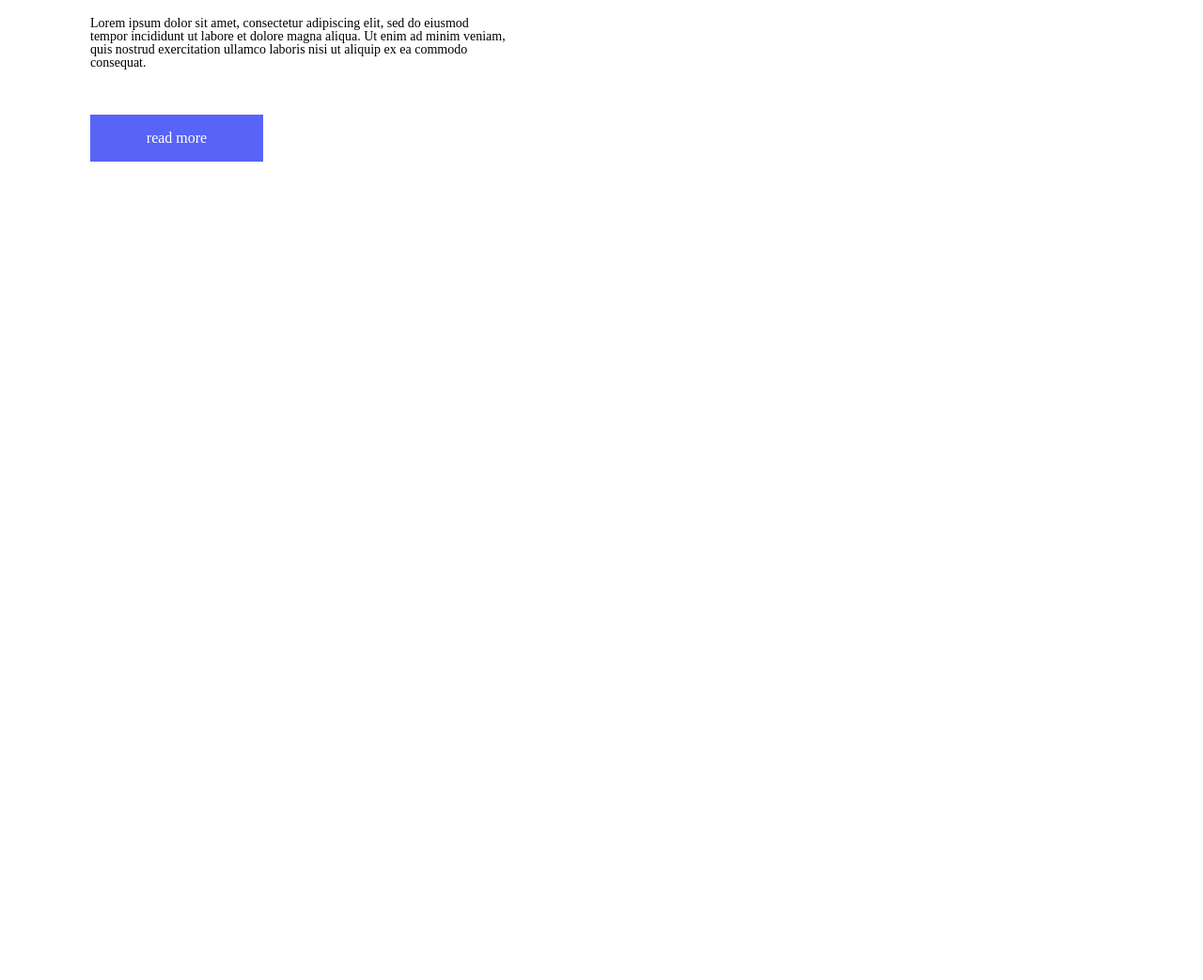
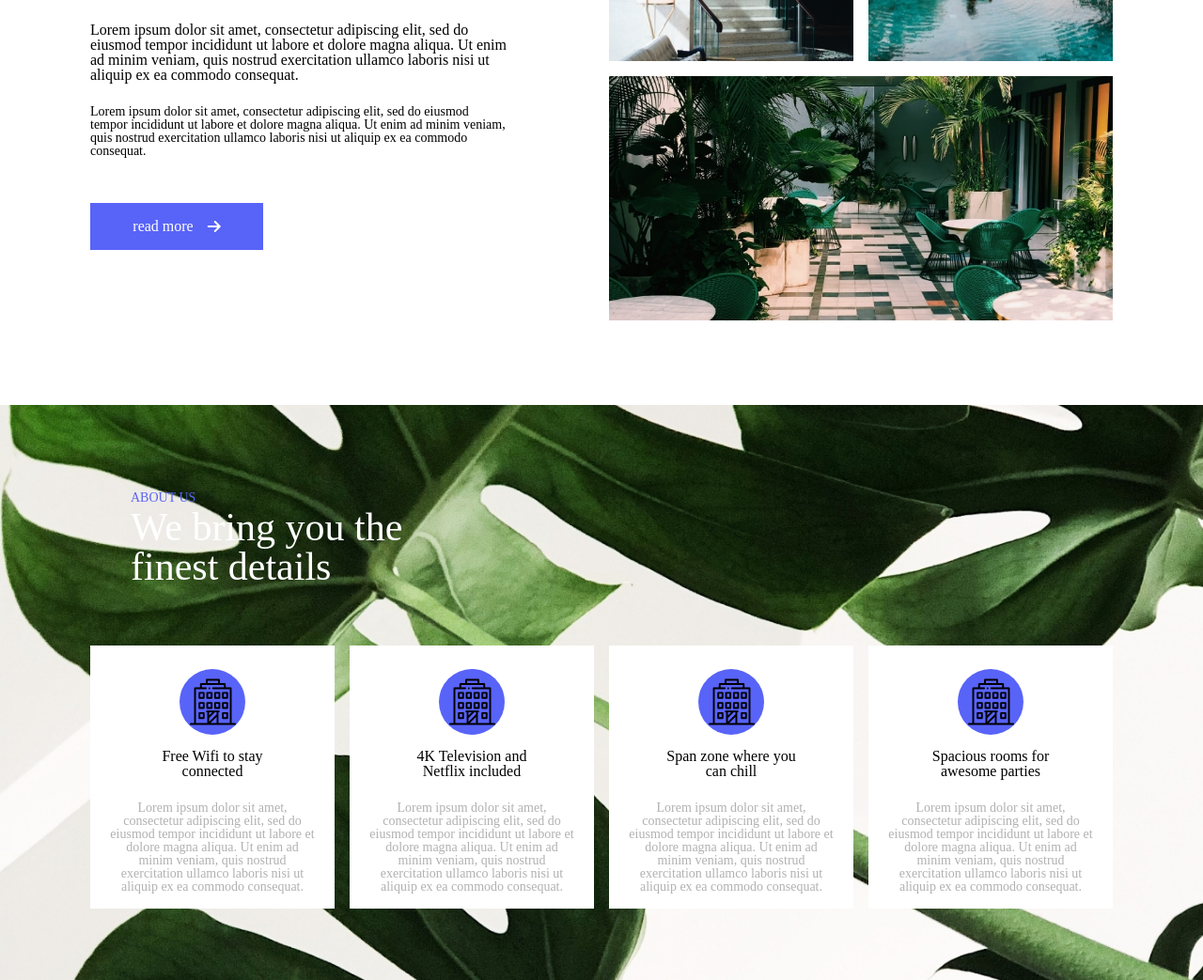
Before and after one commit to Asanidze/background-property, a plain HTML site: page index.html in a window 1280 px wide. Shown: the part 534-1577 px from the top of the page at 94% size. Before the commit the page ends 800 px from the top, so only its background shows below. Drawn offline with Linux system fonts and the light colour scheme.

Commit message:
second part

```diff
--- a/index.html
+++ b/index.html
@@ -7,6 +7,7 @@
 
     <title>Zetta Hotels</title>
 
+    <link rel="stylesheet" href="https://cdnjs.cloudflare.com/ajax/libs/font-awesome/6.2.1/css/all.min.css" integrity="sha512-MV7K8+y+gLIBoVD59lQIYicR65iaqukzvf/nwasF0nqhPay5w/9lJmVM2hMDcnK1OnMGCdVK+iQrJ7lzPJQd1w==" crossorigin="anonymous" referrerpolicy="no-referrer" />
     <link rel="stylesheet" href="styles/reset.css">
     <link rel="stylesheet" href="styles/style.css">
     <link rel="stylesheet" href="styles/responsive.css">
@@ -15,19 +16,20 @@
     <div class="background-div">
         <div class="header">
             <h4><a class="logo" href="index.html">Zetta Hotels</a></h4>
-            <nav>
+            <nav class="navigation">
                 <ul class="ul">
                     <li><a class="home blue" href="index.html">HOME</a></li>
-                    <li><a class="home" href="#">ROOMS</a> <span></span> </li>
+                    <div class="room">
+                        <li><a class="home" href="#">ROOMS</a></li>
+                        <i class="fa-solid fa-arrow-down"></i>
+                    </div>
                     <li><a class="home" href="#">RESTAURANT</a></li>
                     <li><a class="home" href="#">ABOUT US</a></li>
                     <li><a class="home" href="#">BLOG</a></li>
                     <li><a class="home" href="#">CONTACT</a></li>
                 </ul>
             </nav>
-            <div class="burger-bar">
-                <i class="fa-solid fa-bars"></i>
-            </div>
+            <i class="fa-solid fa-bars"></i>
             <div class="about">
                 <p>About Us</p>
                 <div class="home">
@@ -50,7 +52,48 @@
                     <i class="fa-solid fa-arrow-right"></i>
                 </div>
             </div>
+            <div class="images">
+                <img src="images/stairs.jpg" alt="stairs">
+                <img class="woman" src="images/woman.jpg" alt="woman">
+                <img class="green" src="images/green.jpg" alt="green">
+            </div>
         </div>
     </section>
+    <div class="background-div-2">
+        <div class="paragraph-2">
+            <p>ABOUT US</p>
+            <h3 class="bring">We bring you the finest details</h3>
+        </div>
+        <div class="wrap-div">
+            <div class="wrapper">
+                <div class="ball">
+                    <img class="hotel" src="images/hotel.svg" alt="hotel">
+                </div>
+                <h3 class="free">Free Wifi to stay connected</h3>
+                <p class="lrm">Lorem ipsum dolor sit amet, consectetur adipiscing elit, sed do eiusmod tempor incididunt ut labore et dolore magna aliqua. Ut enim ad minim veniam, quis nostrud exercitation ullamco laboris nisi ut aliquip ex ea commodo consequat.</p>
+            </div>
+            <div class="wrapper">
+                <div class="ball">
+                    <img class="hotel" src="images/hotel.svg" alt="hotel">
+                </div>
+                <h3 class="free">4K Television and Netflix included</h3>
+                <p class="lrm">Lorem ipsum dolor sit amet, consectetur adipiscing elit, sed do eiusmod tempor incididunt ut labore et dolore magna aliqua. Ut enim ad minim veniam, quis nostrud exercitation ullamco laboris nisi ut aliquip ex ea commodo consequat.</p>
+            </div>
+            <div class="wrapper">
+                <div class="ball">
+                    <img class="hotel" src="images/hotel.svg" alt="hotel">
+                </div>
+                <h3 class="free">Span zone where you can chill</h3>
+                <p class="lrm">Lorem ipsum dolor sit amet, consectetur adipiscing elit, sed do eiusmod tempor incididunt ut labore et dolore magna aliqua. Ut enim ad minim veniam, quis nostrud exercitation ullamco laboris nisi ut aliquip ex ea commodo consequat.</p>
+            </div>
+            <div class="wrapper">
+                <div class="ball">
+                    <img class="hotel" src="images/hotel.svg" alt="hotel">
+                </div>
+                <h3 class="free">Spacious rooms for awesome parties</h3>
+                <p class="lrm">Lorem ipsum dolor sit amet, consectetur adipiscing elit, sed do eiusmod tempor incididunt ut labore et dolore magna aliqua. Ut enim ad minim veniam, quis nostrud exercitation ullamco laboris nisi ut aliquip ex ea commodo consequat.</p>
+            </div>
+        </div>
+    </div>
 </body>
 </html>
--- a/styles/responsive.css
+++ b/styles/responsive.css
@@ -0,0 +1,70 @@
+@media (max-width:1040px) {
+    .wrapper {
+        width: 24%;
+    }
+}
+@media (max-width: 925px) {
+    .section {
+        flex-direction: column;
+    }
+    .paragraph {
+        margin: 0 auto;
+        width: 70%;
+    }
+    .images {
+        margin: 0 auto;
+        margin-top: 30px;
+    }
+    .wrapper {
+        width: 40%;
+        margin-top: 20px;
+        height: 300px;
+    }
+    .background-div-2 {
+        height: 900px;
+    }
+    .paragraph-2 {
+        padding-left: 40px;
+    }
+}
+
+@media (max-width: 768px) {
+    .ul {
+        display: none;
+    }
+    .fa-bars {
+        display: block;
+        font-size: 25px;
+        margin-right: 20px;
+        color: #FFFF;
+    }
+}
+
+@media (max-width:549px){
+    .wrap-div {
+        justify-content: center;
+    }
+    .wrapper {
+        width: 70%;
+    }
+    .background-div-2 {
+        height: 1600px;
+    }
+    .green {
+        width: 100%;
+    }
+    .images {
+        justify-content: center;
+    }
+}
+@media  (max-width:452px){
+    .lorem{
+        padding-bottom: 40px;
+    }
+}
+
+@media (max-width:375px) {
+    .lorem{
+        padding-bottom: 70px;
+    }
+}
--- a/styles/style.css
+++ b/styles/style.css
@@ -39,7 +39,7 @@
 .blue {
     color: peru;
 }
-.burger-bar {
+.fa-bars {
     display: none;
 }
 .about {
@@ -55,16 +55,28 @@
     font-size: 14px;
     margin-top: 18px;
 }
+.fa-arrow-down {
+    margin-top: 18px;
+    color: #FFFFFF;
+    font-size: 13px;
+}
+.room {
+    display: flex;
+    width: 70px;
+    justify-content: space-between;
+}
 .section {
     max-width: 1088px;
     width: 100%;
     display: flex;
     justify-content: space-between;
     margin: 0 auto;
+    margin-top: 90px;
+    margin-bottom: 90px;
 }
 .paragraph {
     width: 444px;
-    height: 338px;
+    height: 100%;
     justify-content: column;
 }
 .about-1 {
@@ -77,6 +89,7 @@
     width: 306px;
     height: 112px;
     padding-bottom: 14px;
+    padding-top: 4px;
 }
 .lorem {
     height: 78px;
@@ -100,6 +113,80 @@
     background-color: #5863F8;
 }
 .fa-arrow-right {
-    font-size: 2px;
+    padding-left: 15px;
+}
+.images {
+    max-width: 536px;
+    width: 100%;
+    display: flex;
+    flex-wrap: wrap;
+    justify-content: space-between;
+}
+.green {
+    padding-top: 16px;
+}
+.background-div-2 {
+    width: 100%;
+    height: 612px;
+    background-image: url('../images/background-2.jpg');
+    background-repeat: no-repeat;
+    background-size: cover;
+    position: relative;
+}
+.paragraph-2 {
+    width: 332px;
+    height: 124px;
+    padding-top: 92px;
+    padding-left: 139px;
+    font-size: 14px;
+    color: #5863F8;
+}
+.bring {
+    font-size: 42px;
     color: #FFFFFF;
+    padding-top: 3px;
 }
+.wrap-div {
+    max-width: 1088px;
+    width: 100%;
+    height: 260px;
+    margin: 0 auto;
+    margin-top: 40px;
+    display: flex;
+    flex-wrap: wrap;
+    justify-content: space-between;
+}
+.wrapper {
+    width: 260px;
+    background-color: #FFFFFF;
+    text-align: center;
+}
+.ball {
+    background-color: #5863F8;
+    width: 70px;
+    height: 70px;
+    border-radius: 50%;
+    margin: 0 auto;
+    display: flex;
+    justify-content: center;
+    margin-top: 25px;
+}
+.hotel {
+    width: 70%;
+}
+.free {
+    font: 18px;
+    color: #000000;
+    width: 142px;
+    margin: 0 auto;
+    padding-top: 15px;
+    padding-bottom: 24px;
+}
+.lrm {
+    font-size: 14px;
+    max-width: 221px;
+    width: 100%;
+    margin: 0 auto;
+    color: #B1B1B1;
+    padding-bottom: 16px;
+}
```
Also changed, not shown: images/background-2.jpg (added), images/green.jpg (added), images/hotel.svg (added), images/stairs.jpg (added), images/woman.jpg (added).
